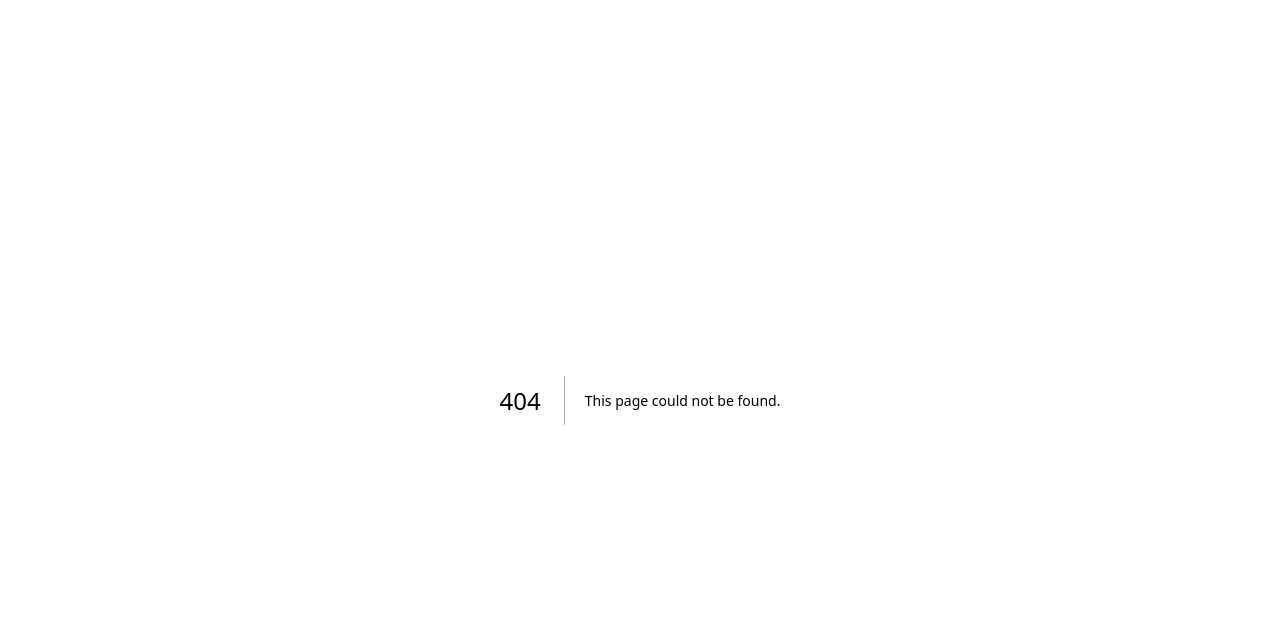
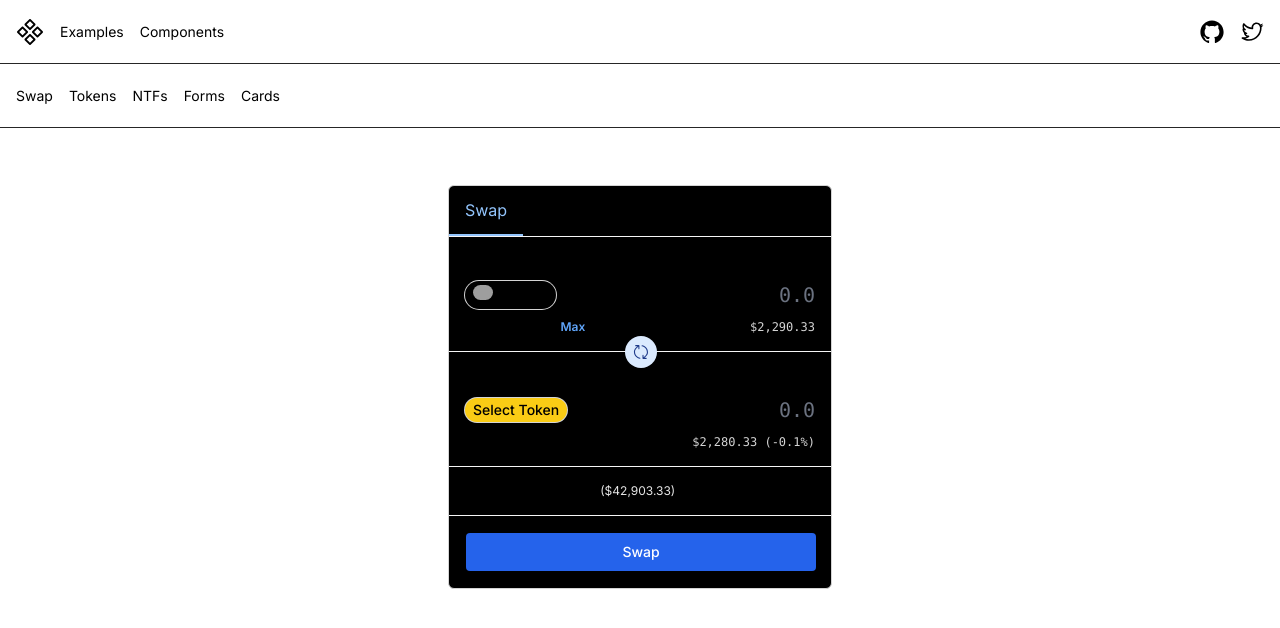
Before and after one commit to ramozdev/reusable-ui, a Next.js app: page /examples/swap in a window 1280 px wide. Before the commit this address had no page. Shown: the top 628 px of the page. Built offline with nearby package versions, Linux system fonts and the light colour scheme; grey boxes are pictures that could not be loaded.

Commit message:
add navigation

```diff
--- /dev/null
+++ b/src/app/examples/cards/page.tsx
@@ -0,0 +1,10 @@
+import Nav from "@/components/nav";
+
+export default function Page() {
+  return (
+    <>
+      <Nav />
+      <div className="mx-auto mb-10 mt-14 grid w-full justify-center"></div>
+    </>
+  );
+}
--- /dev/null
+++ b/src/app/examples/forms/page.tsx
@@ -0,0 +1,10 @@
+import Nav from "@/components/nav";
+
+export default function Page() {
+  return (
+    <>
+      <Nav />
+      <div className="mx-auto mb-10 mt-14 grid w-full justify-center"></div>
+    </>
+  );
+}
--- /dev/null
+++ b/src/app/examples/nfts/page.tsx
@@ -0,0 +1,10 @@
+import Nav from "@/components/nav";
+
+export default function Page() {
+  return (
+    <>
+      <Nav />
+      <div className="mx-auto mb-10 mt-14 grid w-full justify-center"></div>
+    </>
+  );
+}
--- /dev/null
+++ b/src/app/examples/tokens/page.tsx
@@ -0,0 +1,10 @@
+import Nav from "@/components/nav";
+
+export default function Page() {
+  return (
+    <>
+      <Nav />
+      <div className="mx-auto mb-10 mt-14 grid w-full justify-center"></div>
+    </>
+  );
+}
--- a/src/app/layout.tsx
+++ b/src/app/layout.tsx
@@ -1,3 +1,4 @@
+import Navbar from "@/components/navbar";
 import "@/styles/globals.css";
 
 import { Inter } from "next/font/google";
@@ -23,6 +24,7 @@ export default function RootLayout({
       <body
         className={`bg-white font-sans dark:bg-black dark:text-neutral-50 ${inter.variable}`}
       >
+        <Navbar />
         {children}
       </body>
     </html>
--- a/src/components/nav.tsx
+++ b/src/components/nav.tsx
@@ -1,35 +1,26 @@
 import React from "react";
 import Link from "next/link";
-import Input from "@/ui/html/input";
-import Button from "@/ui/html/button";
-import { Component1Icon } from "@radix-ui/react-icons";
 
 const links = [
-  { href: "/", text: <Component1Icon className="h-7 w-7" /> },
-  { href: "/swap", text: "Swap" },
-  { href: "/tokens", text: "Tokens" },
-  { href: "/nfts", text: "NTFs" },
-  { href: "/pools", text: "Pools" },
+  { href: "/swap", name: "Swap" },
+  { href: "/tokens", name: "Tokens" },
+  { href: "/nfts", name: "NTFs" },
+  { href: "/forms", name: "Forms" },
+  { href: "/cards", name: "Cards" },
 ];
 
 const Nav = () => (
-  <div className="mx-10 my-5 flex max-w-screen-xl flex-row items-center justify-between">
-    <div className="hidden flex-wrap items-center space-x-4 md:flex">
-      {links.map((link, index) => (
-        <Link key={index} href={link.href}>
-          {link.text}
-        </Link>
-      ))}
+  <nav className="h-16 border-b border-neutral-800 bg-white text-sm dark:bg-black">
+    <div className="mx-auto flex h-full max-w-screen-xl items-center justify-between gap-2 px-4">
+      <div className="hidden flex-wrap items-center space-x-4 md:flex">
+        {links.map(({ name, href }, index) => (
+          <Link key={index} href={`/examples/${href}`}>
+            {name}
+          </Link>
+        ))}
+      </div>
     </div>
-
-    <div className="w-2/5">
-      <Input type="text" placeholder="Search" />
-    </div>
-
-    <div>
-      <Button.Solid color="white-black">Connect wallet</Button.Solid>
-    </div>
-  </div>
+  </nav>
 );
 
 export default Nav;
--- /dev/null
+++ b/src/components/navbar.tsx
@@ -0,0 +1,38 @@
+import React from "react";
+import Link from "next/link";
+import {
+  Component1Icon,
+  GitHubLogoIcon,
+  TwitterLogoIcon,
+} from "@radix-ui/react-icons";
+
+const Navbar = () => (
+  <nav className="h-16 border-b border-neutral-800 bg-white text-sm dark:bg-black">
+    <div className="mx-auto flex h-full max-w-screen-xl items-center justify-between gap-2 px-4">
+      <div className="hidden flex-wrap items-center space-x-4 md:flex">
+        <Link href="/">
+          <Component1Icon className="h-7 w-7" />
+        </Link>
+        <Link href="/examples/swap">Examples</Link>
+        <Link
+          href="https://github.com/ramozdev/papel-next/tree/main/src/ui"
+          target="_blank"
+        >
+          Components
+        </Link>
+      </div>
+
+      <div className="flex items-center gap-4">
+        <Link href="https://github.com/ramozdev/papel-next" target="_blank">
+          <GitHubLogoIcon className="h-6 w-6" />
+        </Link>
+
+        <Link href="https://x.com/ramozdev" target="_blank">
+          <TwitterLogoIcon className="h-6 w-6" />
+        </Link>
+      </div>
+    </div>
+  </nav>
+);
+
+export default Navbar;
--- a/src/components/swap.tsx
+++ b/src/components/swap.tsx
@@ -234,7 +234,7 @@ export default function Swap() {
               WETH Limit price<Badge.Subtle>+1.9%</Badge.Subtle>
             </Label>
             <div className="-mr-4 mb-2 flex items-center gap-2">
-              <Button.Subtle>
+              <Button.Subtle color="neutral" variant="outline">
                 <SymbolIcon />
                 ETH
               </Button.Subtle>
@@ -249,6 +249,7 @@ export default function Swap() {
               {[0, 1, 2, 5, 10].map((x) => (
                 <Button.Subtle
                   variant="outline"
+                  color="neutral"
                   key={`limit-price-${x}`}
                   className="text-sm"
                 >
@@ -286,6 +287,7 @@ export default function Swap() {
               {[0.1, 0.5, 1].map((x) => (
                 <Button.Subtle
                   variant="outline"
+                  color="neutral"
                   key={`max-slippage-${x}`}
                   className="w-full text-sm"
                 >
@@ -299,7 +301,7 @@ export default function Swap() {
                 placeholder="0.0"
                 id="max-slippage"
                 type="text"
-                className="w-20 appearance-none border-none bg-transparent pr-4 text-end text-xl focus:outline-none"
+                className="w-20 appearance-none border-none bg-transparent pr-4 text-end focus:outline-none"
               />
             </div>
           </div>
```
Also changed, not shown: src/app/examples/swap/page.tsx (renamed from src/app/uniswap/page.tsx).
